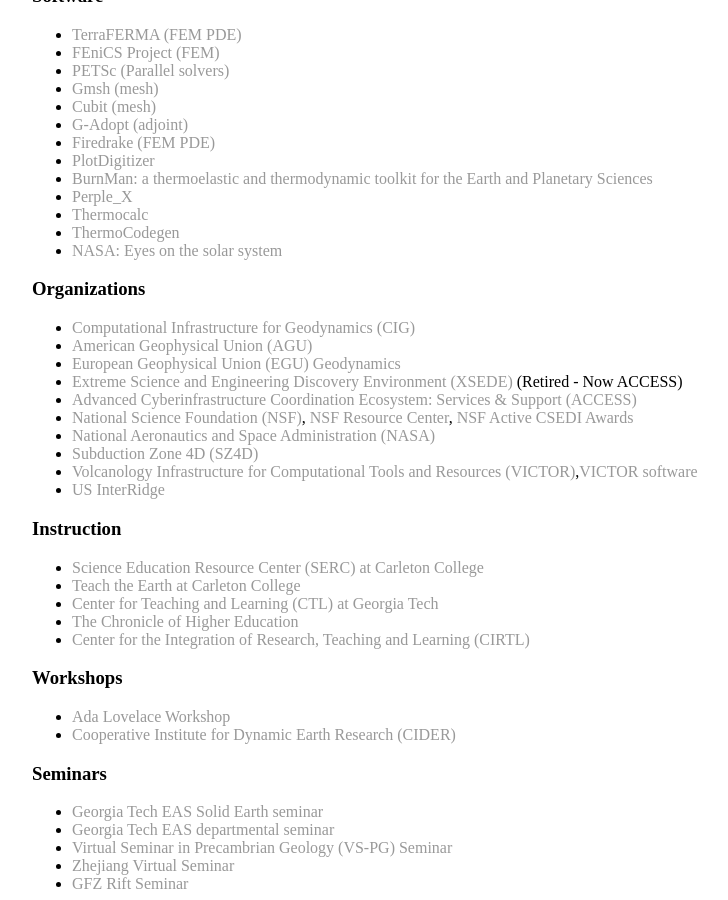
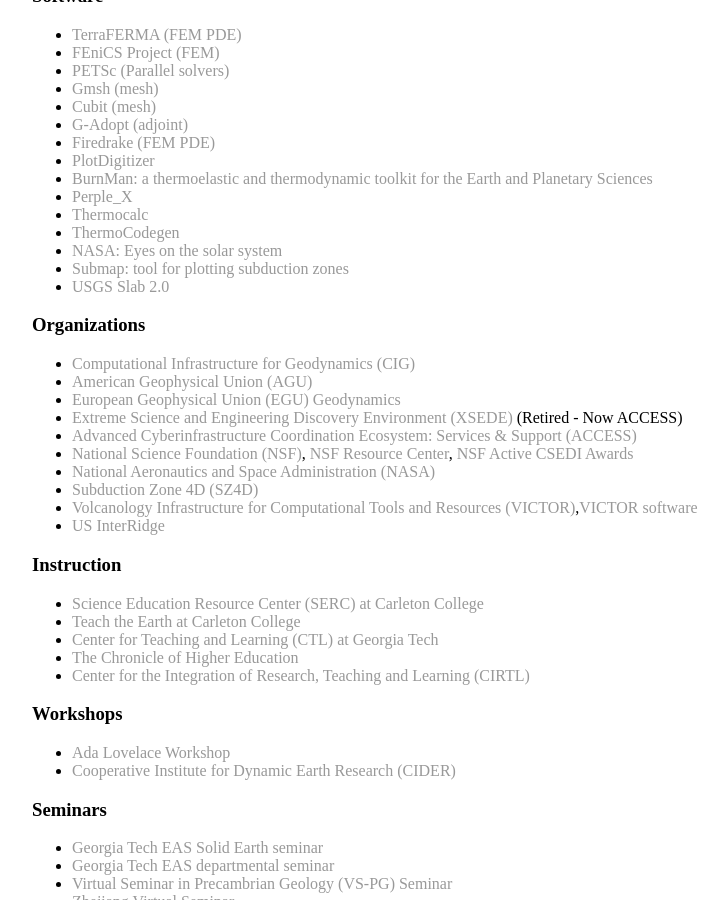
Before and after one commit to joycesim/joycesim.github.io, a Jekyll site: the page built from research/index.md, in a window 1280 px wide and 900 px high, scrolled down 7151 px. Shown: the whole window, without its empty margins (224-952 px from the left). Built offline with Jekyll 4.4.1, drawn with Linux system fonts in a browser that asks for light colours.

Commit message:
Update index.md

```diff
--- a/research/index.md
+++ b/research/index.md
@@ -128,6 +128,8 @@
 * [Thermocalc](https://hpxeosandthermocalc.org/)
 * [ThermoCodegen](https://gitlab.com/ENKI-portal/ThermoCodegen)
 * [NASA: Eyes on the solar system](https://eyes.nasa.gov/apps/solar-system/#/home)
+* [Submap: tool for plotting subduction zones](https://submap.gm.umontpellier.fr/)
+* [USGS Slab 2.0](https://www.usgs.gov/tools/slab20-interactive-map)
 
 ### Organizations
 * [Computational Infrastructure for Geodynamics (CIG)](https://geodynamics.org/cig/)
```
